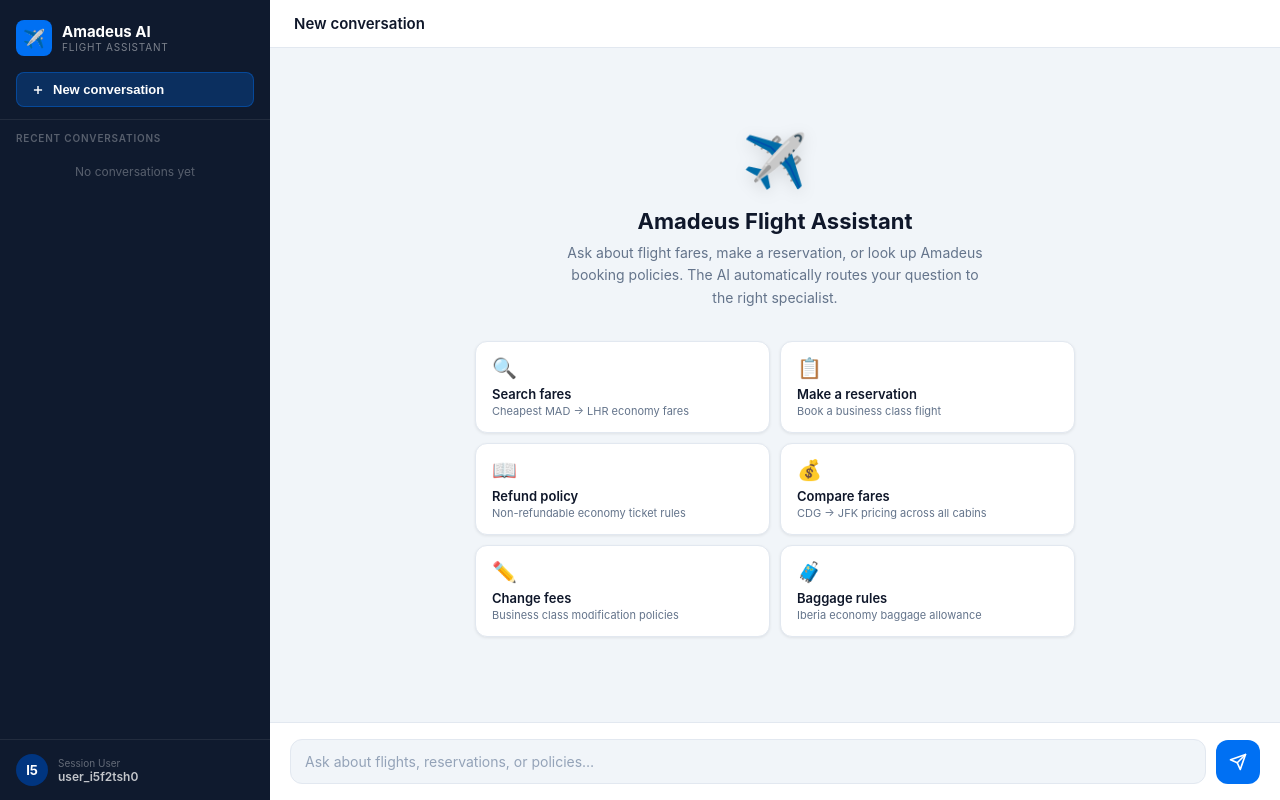
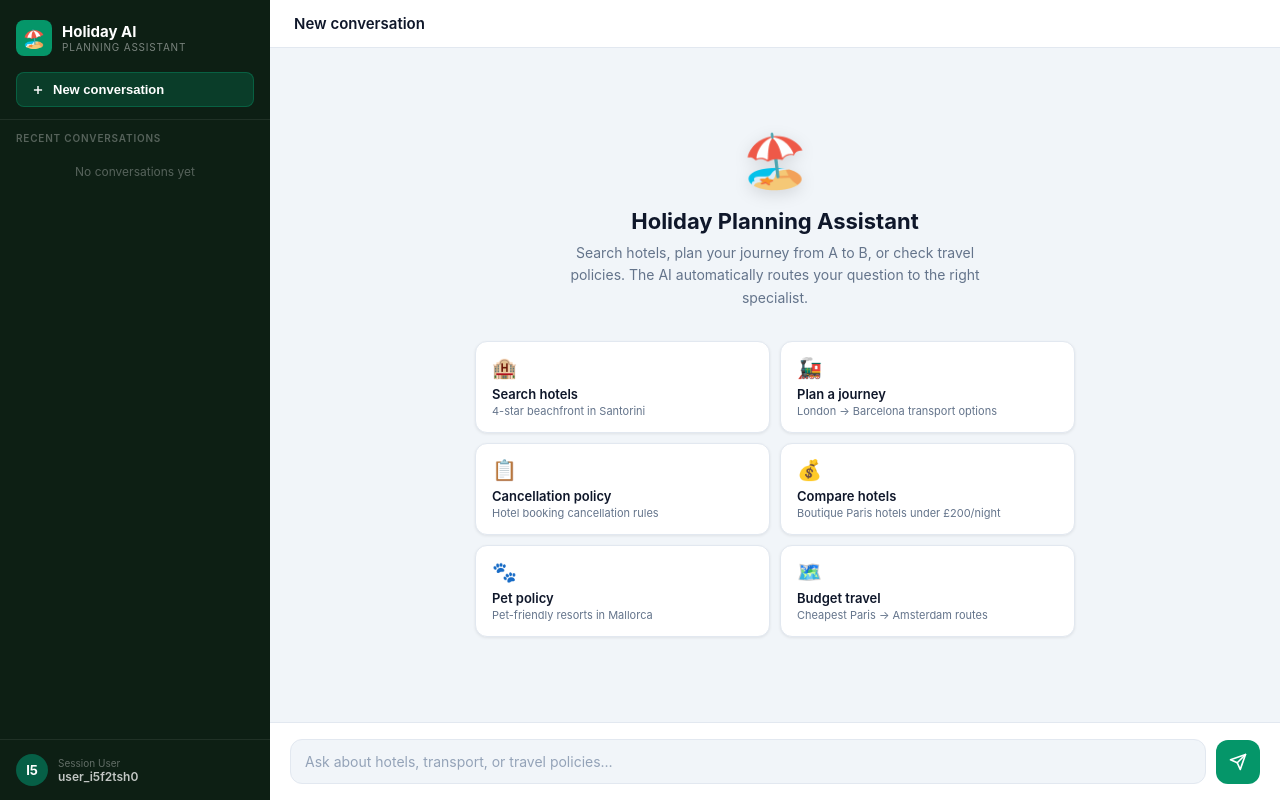
Before and after one commit to scott-thomas/multi-agent-holiday-assistant-mongodb, a website: page frontend/index.html in a window 1280 px wide. Drawn offline with Linux system fonts and the light colour scheme.

Commit message:
fix: update frontend UI for holiday planning domain

```diff
--- a/frontend/index.html
+++ b/frontend/index.html
@@ -3,29 +3,29 @@
 <head>
   <meta charset="UTF-8" />
   <meta name="viewport" content="width=device-width, initial-scale=1.0" />
-  <title>Amadeus AI Assistant</title>
+  <title>Holiday Planning Assistant</title>
   <style>
     /* ─── Reset & Variables ─────────────────────────────────────────── */
     *, *::before, *::after { box-sizing: border-box; margin: 0; padding: 0; }
 
     :root {
-      --amadeus-dark:   #00205B;
-      --amadeus-mid:    #003580;
-      --amadeus-blue:   #0070F3;
-      --amadeus-light:  #E8F0FE;
-      --sidebar-bg:     #0F1A2E;
-      --sidebar-hover:  #1A2C48;
-      --sidebar-active: #1D3557;
+      --primary-dark:   #064e3b;
+      --primary-mid:    #065f46;
+      --primary:        #059669;
+      --primary-light:  #d1fae5;
+      --sidebar-bg:     #0d1f14;
+      --sidebar-hover:  #162b1e;
+      --sidebar-active: #1a3526;
       --bg:             #F1F5F9;
       --surface:        #FFFFFF;
       --border:         #E2E8F0;
       --text-primary:   #0F172A;
       --text-secondary: #64748B;
       --text-muted:     #94A3B8;
-      --user-bubble:    #0070F3;
-      --agent-fares:       #0EA5E9;
-      --agent-reservations:#10B981;
-      --agent-policy:      #F59E0B;
+      --user-bubble:    #059669;
+      --agent-hotels:      #16a34a;
+      --agent-transport:   #2563eb;
+      --agent-policy:      #9333ea;
       --shadow-sm: 0 1px 3px rgba(0,0,0,.08);
       --shadow-md: 0 4px 12px rgba(0,0,0,.10);
       --radius:    12px;
@@ -65,7 +65,7 @@
 
     .logo-icon {
       width: 36px; height: 36px;
-      background: var(--amadeus-blue);
+      background: var(--primary);
       border-radius: 8px;
       display: flex; align-items: center; justify-content: center;
       font-size: 18px;
@@ -77,8 +77,8 @@
     #new-chat-btn {
       width: 100%;
       padding: 9px 14px;
-      background: rgba(0,112,243,.25);
-      border: 1px solid rgba(0,112,243,.4);
+      background: rgba(5,150,105,.25);
+      border: 1px solid rgba(5,150,105,.4);
       border-radius: 8px;
       color: #fff;
       font-size: 13px;
@@ -87,7 +87,7 @@
       display: flex; align-items: center; gap: 8px;
       transition: background .15s;
     }
-    #new-chat-btn:hover { background: rgba(0,112,243,.45); }
+    #new-chat-btn:hover { background: rgba(5,150,105,.45); }
 
     .section-label {
       padding: 12px 16px 4px;
@@ -150,7 +150,7 @@
 
     .user-avatar {
       width: 32px; height: 32px;
-      background: var(--amadeus-mid);
+      background: var(--primary-mid);
       border-radius: 50%;
       display: flex; align-items: center; justify-content: center;
       font-size: 13px; font-weight: 700;
@@ -210,9 +210,9 @@
       letter-spacing: .5px;
     }
 
-    .agent-tag.fares        { background: #E0F2FE; color: #0369A1; }
-    .agent-tag.reservations { background: #D1FAE5; color: #065F46; }
-    .agent-tag.policy       { background: #FEF3C7; color: #92400E; }
+    .agent-tag.hotels      { background: #d1fae5; color: #065f46; }
+    .agent-tag.transport   { background: #dbeafe; color: #1d4ed8; }
+    .agent-tag.policy      { background: #f3e8ff; color: #7e22ce; }
 
     /* ─── Messages ───────────────────────────────────────────────────── */
     #messages-container {
@@ -278,8 +278,8 @@
       box-shadow: var(--shadow-sm);
     }
     .suggestion-card:hover {
-      border-color: var(--amadeus-blue);
-      box-shadow: 0 0 0 3px rgba(0,112,243,.08);
+      border-color: var(--primary);
+      box-shadow: 0 0 0 3px rgba(5,150,105,.08);
     }
 
     .suggestion-icon  { font-size: 20px; margin-bottom: 6px; }
@@ -349,7 +349,7 @@
       font-size: 12px;
     }
     .bubble pre code { background: none; padding: 0; color: inherit; }
-    .bubble a { color: var(--amadeus-blue); text-decoration: underline; }
+    .bubble a { color: var(--primary); text-decoration: underline; }
     .bubble table { border-collapse: collapse; width: 100%; margin: 8px 0; font-size: 12px; }
     .bubble th, .bubble td { border: 1px solid var(--border); padding: 6px 10px; }
     .bubble th { background: #F8FAFC; font-weight: 600; }
@@ -398,9 +398,9 @@
       margin-bottom: 8px;
     }
 
-    .routing-badge.fares        { background: #E0F2FE; color: #0369A1; }
-    .routing-badge.reservations { background: #D1FAE5; color: #065F46; }
-    .routing-badge.policy       { background: #FEF3C7; color: #92400E; }
+    .routing-badge.hotels      { background: #d1fae5; color: #065f46; }
+    .routing-badge.transport   { background: #dbeafe; color: #1d4ed8; }
+    .routing-badge.policy      { background: #f3e8ff; color: #7e22ce; }
 
     /* ─── Input area ─────────────────────────────────────────────────── */
     #input-area {
@@ -429,12 +429,12 @@
       line-height: 1.5;
       transition: border-color .15s;
     }
-    #message-input:focus { border-color: var(--amadeus-blue); }
+    #message-input:focus { border-color: var(--primary); }
     #message-input::placeholder { color: var(--text-muted); }
 
     #send-btn {
       width: 44px; height: 44px;
-      background: var(--amadeus-blue);
+      background: var(--primary);
       border: none;
       border-radius: 12px;
       cursor: pointer;
@@ -443,7 +443,7 @@
       transition: background .15s, transform .1s;
       color: #fff;
     }
-    #send-btn:hover   { background: #005AD1; }
+    #send-btn:hover   { background: var(--primary-mid); }
     #send-btn:active  { transform: scale(.94); }
     #send-btn:disabled { background: var(--border); cursor: not-allowed; }
 
@@ -461,10 +461,10 @@
 <aside id="sidebar">
   <div class="sidebar-header">
     <div class="logo">
-      <div class="logo-icon">✈️</div>
+      <div class="logo-icon">🏖️</div>
       <div>
-        <div class="logo-text">Amadeus AI</div>
-        <div class="logo-sub">Flight Assistant</div>
+        <div class="logo-text">Holiday AI</div>
+        <div class="logo-sub">Planning Assistant</div>
       </div>
     </div>
     <button id="new-chat-btn">
@@ -499,43 +499,43 @@
 
     <!-- Welcome screen -->
     <div id="welcome-screen">
-      <div class="welcome-icon">✈️</div>
-      <h1 class="welcome-title">Amadeus Flight Assistant</h1>
+      <div class="welcome-icon">🏖️</div>
+      <h1 class="welcome-title">Holiday Planning Assistant</h1>
       <p class="welcome-sub">
-        Ask about flight fares, make a reservation, or look up Amadeus booking policies.
+        Search hotels, plan your journey from A to B, or check travel policies.
         The AI automatically routes your question to the right specialist.
       </p>
 
       <div class="suggestions">
-        <div class="suggestion-card" data-query="Find me the cheapest economy fares from Madrid to London">
-          <div class="suggestion-icon">🔍</div>
-          <div class="suggestion-title">Search fares</div>
-          <div class="suggestion-sub">Cheapest MAD → LHR economy fares</div>
+        <div class="suggestion-card" data-query="Find me a 4-star beachfront hotel in Santorini for 2 adults">
+          <div class="suggestion-icon">🏨</div>
+          <div class="suggestion-title">Search hotels</div>
+          <div class="suggestion-sub">4-star beachfront in Santorini</div>
         </div>
-        <div class="suggestion-card" data-query="I want to book a business class seat on flight IB3162 from Madrid to London on 2026-07-15">
+        <div class="suggestion-card" data-query="How do I get from London to Barcelona? Show me all transport options">
+          <div class="suggestion-icon">🚂</div>
+          <div class="suggestion-title">Plan a journey</div>
+          <div class="suggestion-sub">London → Barcelona transport options</div>
+        </div>
+        <div class="suggestion-card" data-query="What is the cancellation policy if I need to cancel my hotel booking?">
           <div class="suggestion-icon">📋</div>
-          <div class="suggestion-title">Make a reservation</div>
-          <div class="suggestion-sub">Book a business class flight</div>
+          <div class="suggestion-title">Cancellation policy</div>
+          <div class="suggestion-sub">Hotel booking cancellation rules</div>
         </div>
-        <div class="suggestion-card" data-query="What is the refund policy for non-refundable economy tickets?">
-          <div class="suggestion-icon">📖</div>
-          <div class="suggestion-title">Refund policy</div>
-          <div class="suggestion-sub">Non-refundable economy ticket rules</div>
+        <div class="suggestion-card" data-query="Compare boutique hotels in Paris under £200 per night">
+          <div class="suggestion-icon">💰</div>
+          <div class="suggestion-title">Compare hotels</div>
+          <div class="suggestion-sub">Boutique Paris hotels under £200/night</div>
         </div>
-        <div class="suggestion-card" data-query="Compare fares between Paris CDG and New York JFK across all cabin classes">
-          <div class="suggestion-icon">💰</div>
-          <div class="suggestion-title">Compare fares</div>
-          <div class="suggestion-sub">CDG → JFK pricing across all cabins</div>
+        <div class="suggestion-card" data-query="Can I bring my dog to a resort in Mallorca?">
+          <div class="suggestion-icon">🐾</div>
+          <div class="suggestion-title">Pet policy</div>
+          <div class="suggestion-sub">Pet-friendly resorts in Mallorca</div>
         </div>
-        <div class="suggestion-card" data-query="What are the change fee rules for business class fares?">
-          <div class="suggestion-icon">✏️</div>
-          <div class="suggestion-title">Change fees</div>
-          <div class="suggestion-sub">Business class modification policies</div>
-        </div>
-        <div class="suggestion-card" data-query="What baggage allowance do I get on Iberia economy fares?">
-          <div class="suggestion-icon">🧳</div>
-          <div class="suggestion-title">Baggage rules</div>
-          <div class="suggestion-sub">Iberia economy baggage allowance</div>
+        <div class="suggestion-card" data-query="What is the cheapest way to travel from Paris to Amsterdam?">
+          <div class="suggestion-icon">🗺️</div>
+          <div class="suggestion-title">Budget travel</div>
+          <div class="suggestion-sub">Cheapest Paris → Amsterdam routes</div>
         </div>
       </div>
     </div>
@@ -548,7 +548,7 @@
     <textarea
       id="message-input"
       rows="1"
-      placeholder="Ask about flights, reservations, or policies…"
+      placeholder="Ask about hotels, transport, or travel policies…"
     ></textarea>
     <button id="send-btn" title="Send (Enter)">
       <svg width="18" height="18" viewBox="0 0 24 24" fill="none" stroke="currentColor" stroke-width="2.2" stroke-linecap="round" stroke-linejoin="round">
@@ -562,7 +562,7 @@
 
 <script>
   // ─── State ──────────────────────────────────────────────────────────────────
-  const STORAGE_KEY = 'amadeus_ai_state';
+  const STORAGE_KEY = 'holiday_ai_state';
 
   const state = {
     userId: '',
@@ -609,12 +609,12 @@
   }
 
   function agentLabel(agent) {
-    const map = { fares: '✈️ Fares', reservations: '📋 Reservations', policy: '📖 Policy' };
+    const map = { hotels: '🏨 Hotels', transport: '🚂 Transport', policy: '📋 Policy' };
     return map[agent] || agent;
   }
 
   function agentColor(agent) {
-    const map = { fares: '#0EA5E9', reservations: '#10B981', policy: '#F59E0B' };
+    const map = { hotels: '#16a34a', transport: '#2563eb', policy: '#9333ea' };
     return map[agent] || '#94A3B8';
   }
 
@@ -754,7 +754,7 @@
         ? `<div class="routing-badge ${agent}">${agentLabel(agent)}</div>`
         : '';
       group.innerHTML = `
-        <div class="message-meta">Amadeus AI</div>
+        <div class="message-meta">Holiday AI</div>
         <div class="bubble">${badge}${renderMarkdown(content)}</div>
       `;
     }
@@ -770,7 +770,7 @@
     loader.className = 'message-group bot';
     loader.id = 'loading-indicator';
     loader.innerHTML = `
-      <div class="message-meta">Amadeus AI</div>
+      <div class="message-meta">Holiday AI</div>
       <div class="loading-bubble">
         <div class="dot"></div><div class="dot"></div><div class="dot"></div>
       </div>
```
